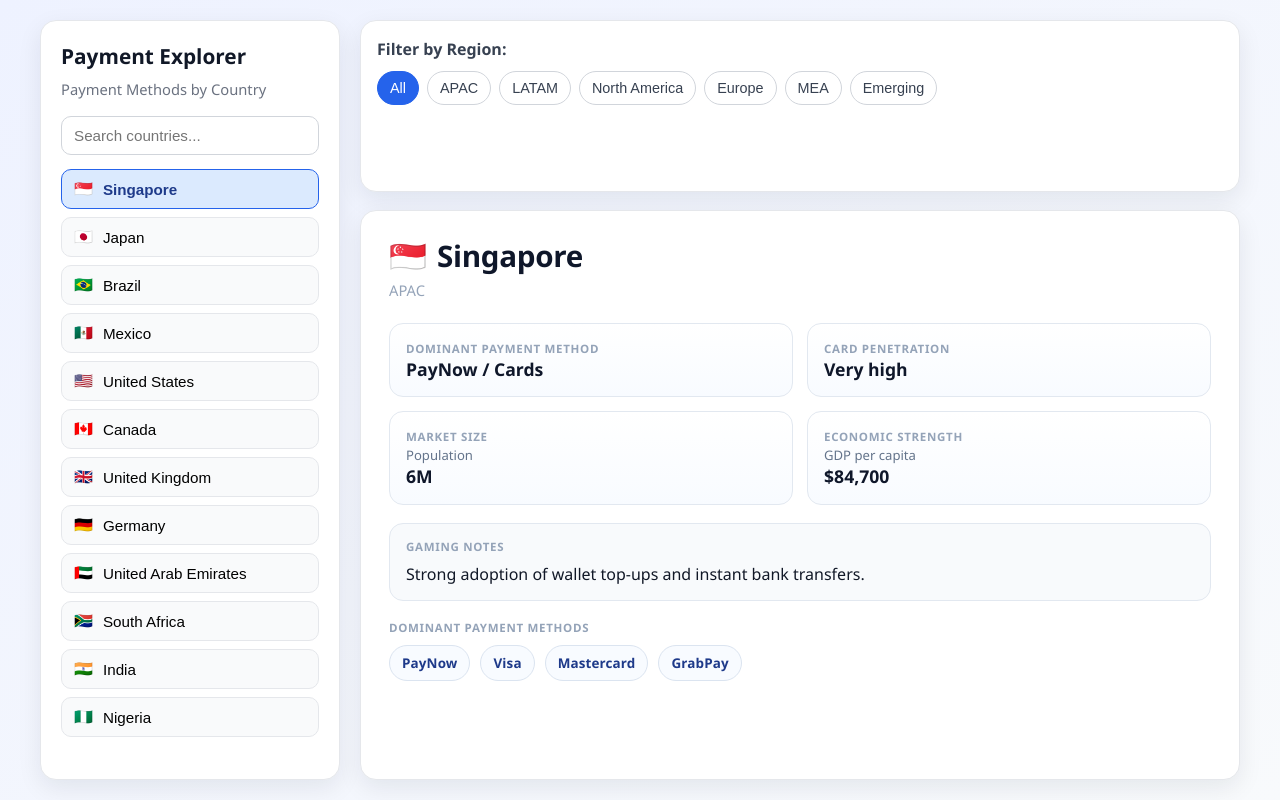
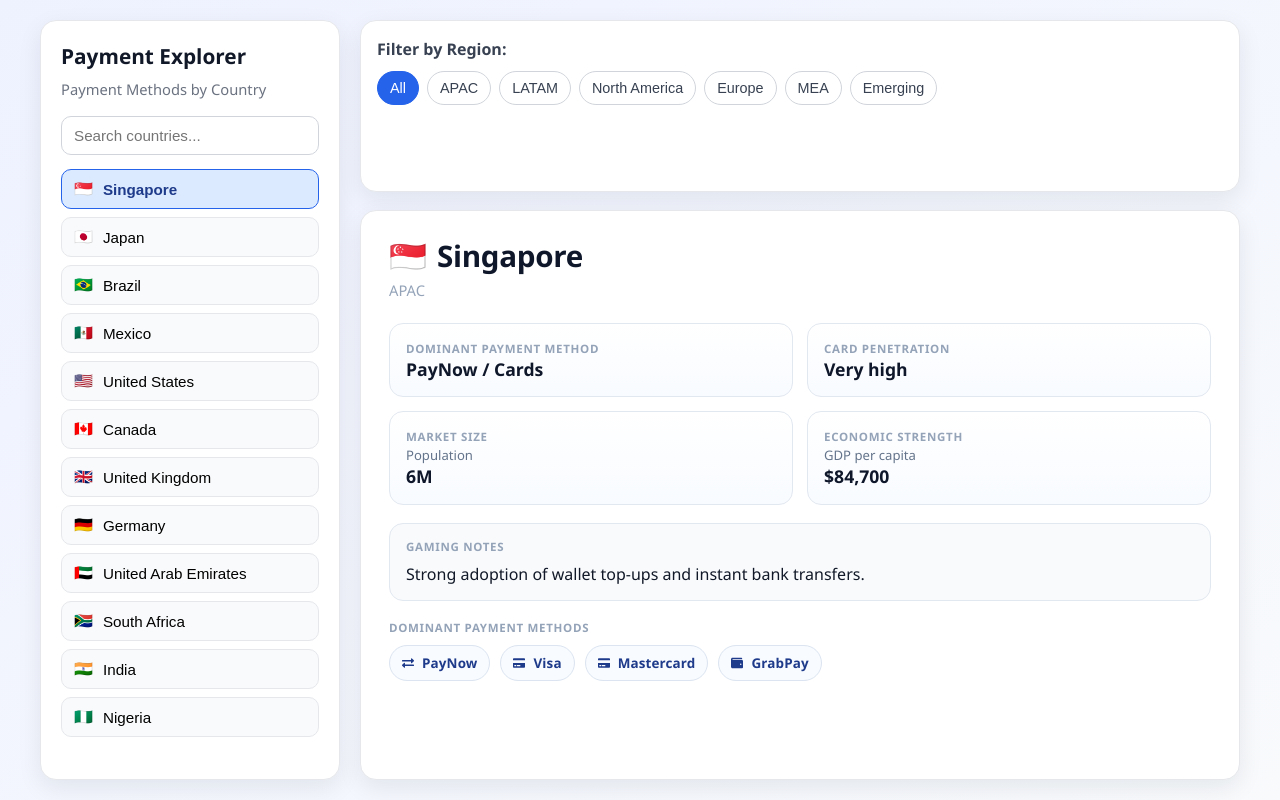
Before and after one commit to shauntoh/payment-methods-by-country-explorer, a React (Vite) app: page / in a window 1280 px wide. Built offline with nearby package versions, Linux system fonts and the light colour scheme; the HTML template or start-up script is replaced by a standard one.

Commit message:
Add payment method icons to tags

```diff
--- a/package.json
+++ b/package.json
@@ -10,7 +10,8 @@
   },
   "dependencies": {
     "react": "^18.3.1",
-    "react-dom": "^18.3.1"
+    "react-dom": "^18.3.1",
+    "react-icons": "^5.6.0"
   },
   "devDependencies": {
     "@vitejs/plugin-react": "^4.3.2",
--- a/src/components/PaymentMethodTags.jsx
+++ b/src/components/PaymentMethodTags.jsx
@@ -1,11 +1,86 @@
+import {
+  FaCreditCard,
+  FaExchangeAlt,
+  FaReceipt,
+  FaWallet,
+  FaMobileAlt
+} from "react-icons/fa";
+import { SiApplepay, SiGooglepay, SiPaypal } from "react-icons/si";
+
+function getPaymentIcon(method = "") {
+  const value = method.toLowerCase();
+
+  if (value.includes("paypal")) {
+    return SiPaypal;
+  }
+
+  if (value.includes("apple pay")) {
+    return SiApplepay;
+  }
+
+  if (value.includes("google pay")) {
+    return SiGooglepay;
+  }
+
+  const cardMethods = ["visa", "mastercard", "amex", "jcb", "rupay", "verve"];
+  if (cardMethods.some((card) => value.includes(card))) {
+    return FaCreditCard;
+  }
+
+  const transferMethods = [
+    "pix",
+    "upi",
+    "paynow",
+    "interac",
+    "sepa",
+    "spei",
+    "faster payments",
+    "eft",
+    "nip transfer",
+    "ozow",
+    "flutterwave",
+    "bank transfer",
+    "transfer"
+  ];
+  if (transferMethods.some((transfer) => value.includes(transfer))) {
+    return FaExchangeAlt;
+  }
+
+  const cashVoucherMethods = ["boleto", "oxxo", "konbini", "voucher", "cash"];
+  if (cashVoucherMethods.some((cash) => value.includes(cash))) {
+    return FaReceipt;
+  }
+
+  const mobileMoneyMethods = ["mobile", "momo", "mpesa"];
+  if (mobileMoneyMethods.some((mobile) => value.includes(mobile))) {
+    return FaMobileAlt;
+  }
+
+  const walletMethods = ["wallet", "grabpay", "paytm", "paypay"];
+  if (walletMethods.some((wallet) => value.includes(wallet))) {
+    return FaWallet;
+  }
+
+  return FaWallet;
+}
+
 function PaymentMethodTags({ methods = [] }) {
   return (
     <div className="tag-list">
-      {methods.map((method) => (
-        <span key={method} className="tag">
-          {method}
-        </span>
-      ))}
+      {methods.map((method) => {
+        const Icon = getPaymentIcon(method);
+
+        return (
+          <span
+            key={method}
+            className="tag"
+            style={{ display: "inline-flex", alignItems: "center", gap: "8px" }}
+          >
+            <Icon size={12} aria-hidden="true" />
+            <span>{method}</span>
+          </span>
+        );
+      })}
     </div>
   );
 }
```
Also changed, not shown: 1 other file (tests, documents, lock files or other folders).
